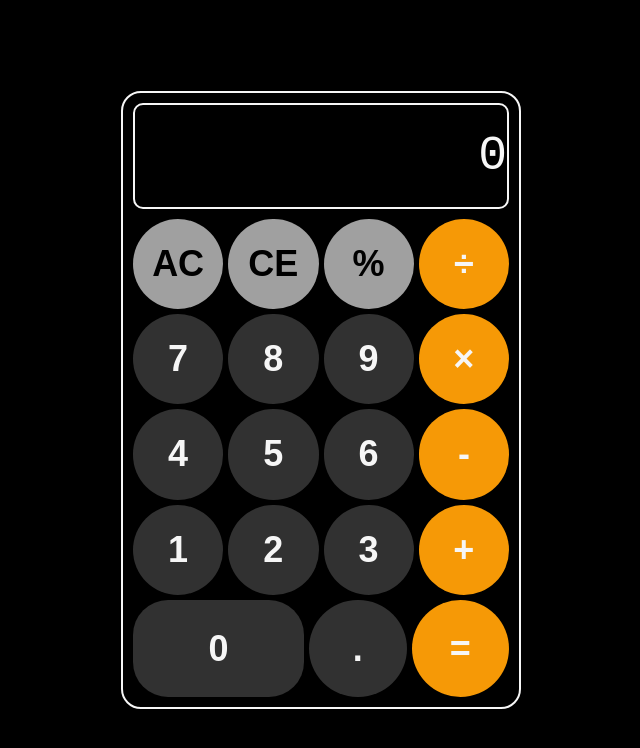
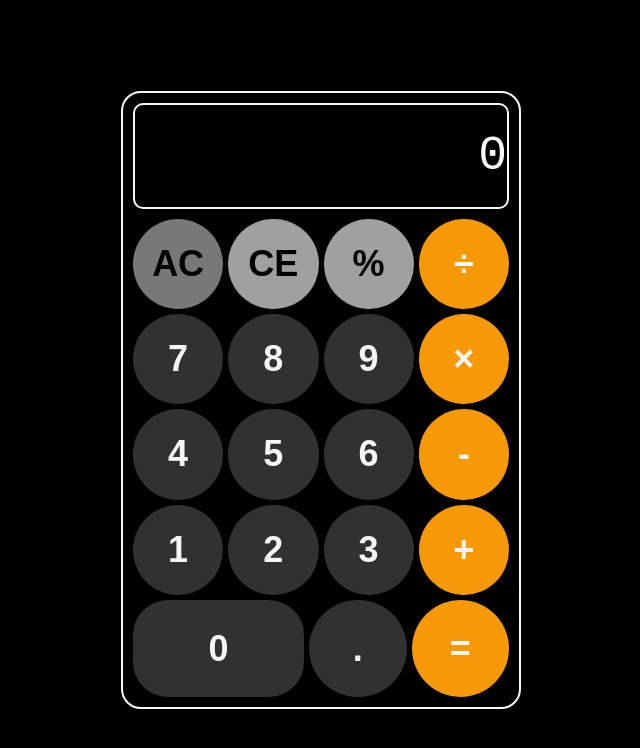
Before and after one commit to gonza2323/odin-calculator, a plain HTML site: page index.html in a window 1280 px wide. In both pictures the pointer is over the button "AC". Shown: the whole page, without its empty margins (319-959 px from the left). Drawn offline with Linux system fonts and the light colour scheme.

Commit message:
Add hover effect to buttons

```diff
--- a/style.css
+++ b/style.css
@@ -58,6 +58,10 @@ button {
     font-size: 36px;
 }
 
+button:hover {
+    filter: brightness(0.75);
+}
+
 button.special {
     background-color: #A0A0A0;
     color: black;
```
